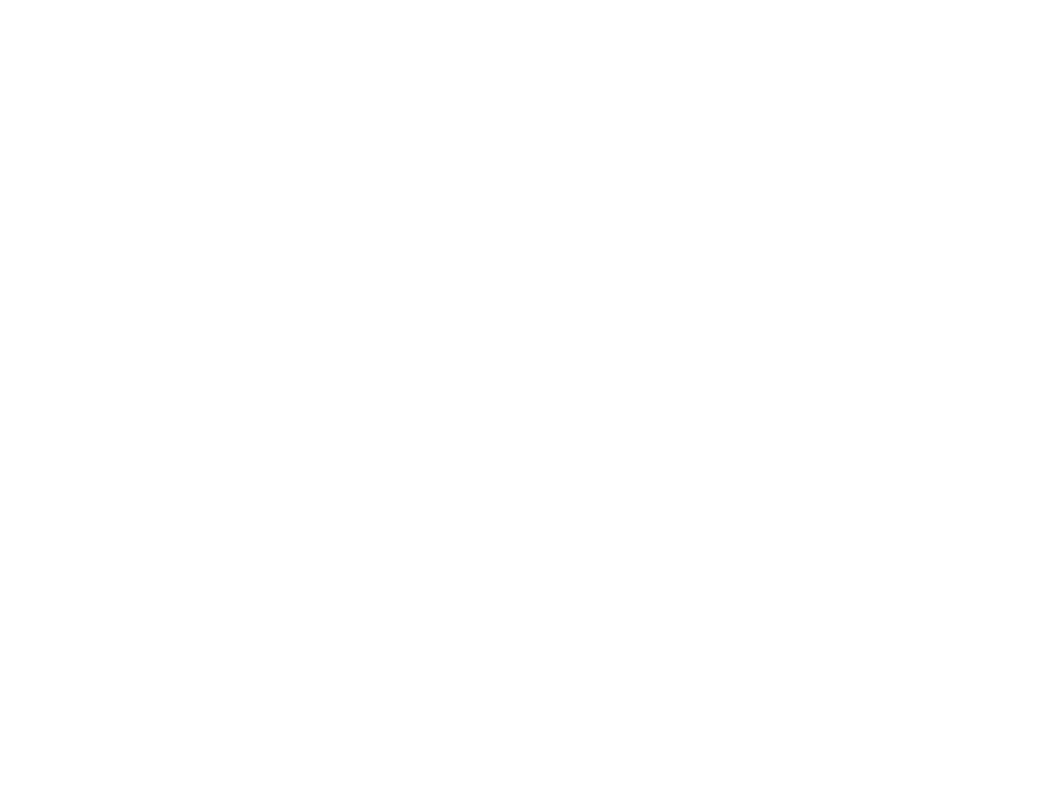
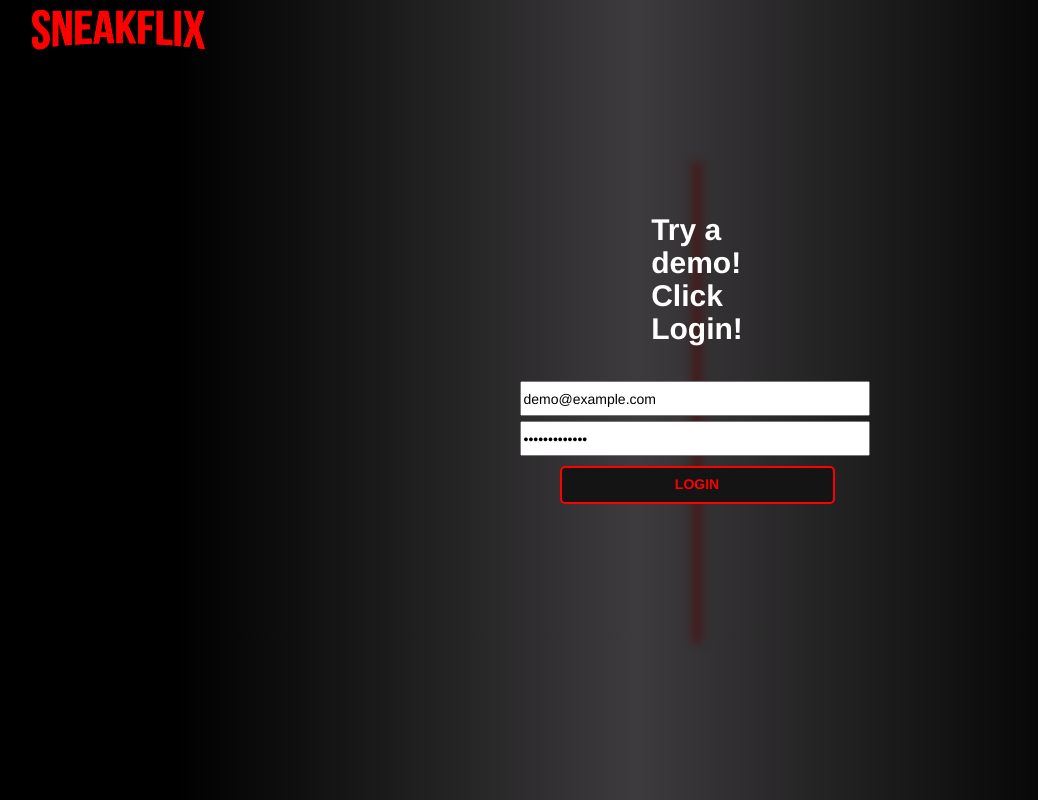
Before and after one commit to gootieno/sneak-flix, a React (Create React App) app in the folder frontend/: page /demo in a window 1280 px wide. Shown: the whole page, without its empty margins (3-1041 px from the left). Built offline with nearby package versions, Linux system fonts and the light colour scheme.

Commit message:
successfully created a demo user login page

```diff
--- a/frontend/src/App.js
+++ b/frontend/src/App.js
@@ -11,6 +11,7 @@ import Signup from './components/Signup';
 import Login from './components/Login';
 import { loadToken } from './store/reducers/auth';
 import ProtectedRoute from './components/ProtectedRoute';
+import Demo from './components/Demo';
 
 // const ProtectedRoute = ({ component: Component, ...rest }) => (
 // 	<Route
@@ -63,6 +64,7 @@ class App extends Component {
 					/>
 					<Route path='/sign-up' component={Signup} />
 					<Route path='/login' component={Login} />
+					<Route path='/demo' component={Demo} />
 				</Switch>
 			</BrowserRouter>
 		);
--- /dev/null
+++ b/frontend/src/components/Demo.jsx
@@ -0,0 +1,73 @@
+import React, { Component } from 'react';
+import { Redirect } from 'react-router-dom';
+import logo from '../images/Sneakflix.png';
+import { connect } from 'react-redux';
+import { login } from '../store/reducers/auth';
+
+export class Demo extends Component {
+	constructor(props) {
+		super(props);
+		this.state = {
+			demouser: 'demo@example.com',
+			password: 'Demouser1234!',
+		};
+		this.handleSubmit = this.handleSubmit.bind(this);
+	}
+
+	async handleSubmit(e) {
+		e.preventDefault();
+		this.props.login(this.state.email, this.state.password);
+	}
+
+	render() {
+		if (this.props.token) {
+			return <Redirect to='/browse' />;
+		}
+		return (
+			<div>
+				<header>
+					<span className='logo'>
+						<a href='/'>
+							<img src={logo} alt='logo' />
+						</a>
+					</span>
+				</header>
+				<div className='login-card'>
+					<h2 id='sign-in'>Try a demo! Click Login!</h2>
+					<form className='body-container__login-form'>
+						<input
+							type='email'
+							defaultValue='demo@example.com'
+							placeholder='example@email.com'
+						/>
+						<input
+							type='password'
+							defaultValue='Demouser1234!'
+							placeholder='password'
+						/>
+						<button
+							onClick={this.handleSubmit}
+							className='body-container__sign-up'
+						>
+							LOGIN
+						</button>
+					</form>
+				</div>
+			</div>
+		);
+	}
+}
+
+const mapStateToProps = (state) => {
+	return {
+		token: state.auth.token,
+	};
+};
+
+const mapDispatchToProps = (dispatch) => {
+	return {
+		login: (email, password) => dispatch(login(email, password)),
+	};
+};
+
+export default connect(mapStateToProps, mapDispatchToProps)(Demo);
--- a/frontend/src/components/LandingPage.jsx
+++ b/frontend/src/components/LandingPage.jsx
@@ -48,7 +48,6 @@ export default class LandingPage extends Component {
 			pathname: '/sign-up',
 			state: { email: this.state.email },
 		});
-		console.log(this.state);
 	};
 
 	render() {
@@ -62,7 +61,7 @@ export default class LandingPage extends Component {
 							</a>
 						</span>
 						<div>
-							<a href='/'>
+							<a href='/demo'>
 								<button className='header-container__demo'>Demo</button>
 							</a>
 							<a href='/login'>
@@ -106,7 +105,7 @@ export default class LandingPage extends Component {
 							href='https://www.linkedin.com/in/geoffrey-otieno-57015966/'
 							className='footer-link-linkedIn'
 						>
-							Can I contant the developer in LinkedIn?
+							Can I contant the developer on LinkedIn?
 						</a>
 					</footer>
 				</div>
--- a/frontend/src/store/reducers/auth.js
+++ b/frontend/src/store/reducers/auth.js
@@ -28,7 +28,6 @@ export const loadToken = () => async (dispatch) => {
 };
 
 export const login = (email, password) => async (dispatch) => {
-	console.log('email and pw ', email, password);
 	const response = await fetch('http://localhost:8080/user/login', {
 		method: 'PUT',
 		headers: { 'Content-Type': 'application/json' },
```
Also changed, not shown: 2 other files (tests, documents, lock files or other folders).
